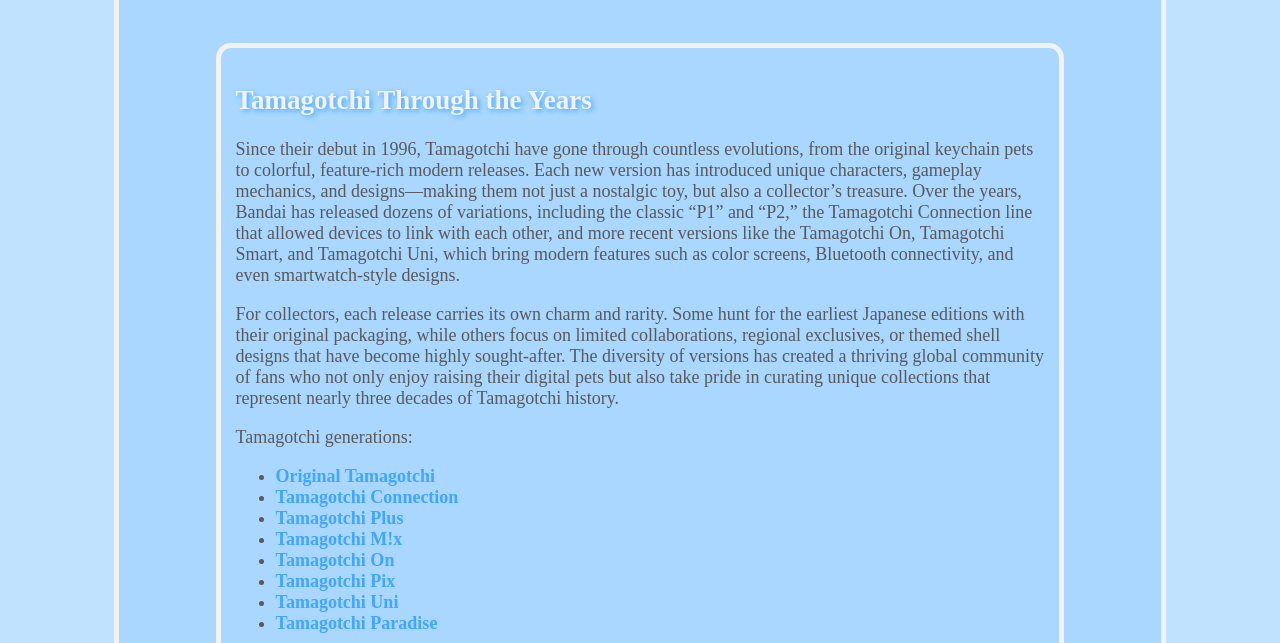
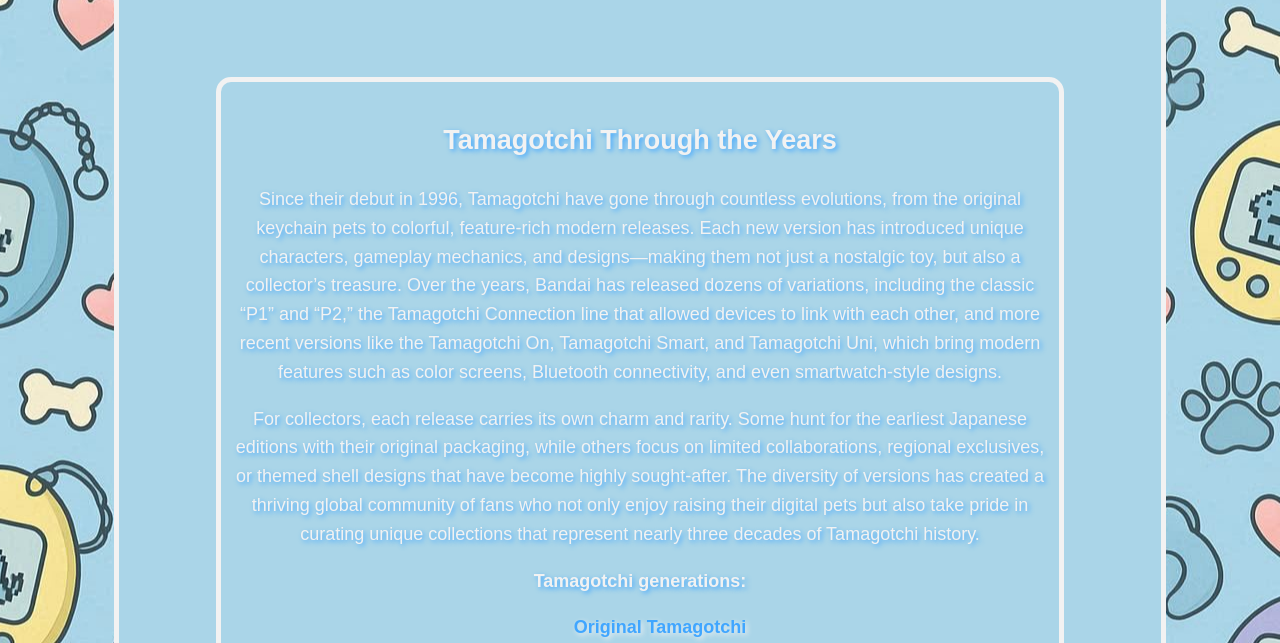
Before and after one commit to DIVIDERE/web-class-projects, a plain HTML site: page html5-css/index.html in a window 1280 px wide. Shown: the part 286-929 px from the top of the page. Drawn offline with Linux system fonts and the light colour scheme.

Commit message:
adjusted style

```diff
--- a/html5-css/css/styles.css
+++ b/html5-css/css/styles.css
@@ -1,12 +1,20 @@
 body {
-    background-color: #c1e2ff;
-    color:#595959;
+    background-image: url("../images/background.jpg");
+    background-attachment: fixed;
+    background-repeat: repeat;
+    background-position: center;
+    color: #F2F2F2;
+    font-family: Arial, sans-serif;
+    font-weight: 300;
     font-size: large;
+    text-align: center;
+    line-height: 1.6;
 }
 a {
     color: #40a6ff;
     text-decoration: none;
     font-weight: bold;
+    text-shadow: 2px 2px 5px #F2F2F2;
 }
 a:hover {
     color: #F2F2F2;
@@ -15,12 +23,14 @@ img {
     display: block;
     margin: 20px auto;
     width: 600px;
+    max-width: 100%;
+    height: auto;
     border: #F2F2F2 3px solid;
     border-radius: 10px;
     padding: 10px;
 }
 #container {
-    background-color: #a9d7ff;
+    background-color: #aad5e8;
     border: #F2F2F2 5px solid;
     border-radius: 15px;
     padding: 15px;
@@ -57,6 +67,15 @@ main {
     width: 80%;
     margin: 80px auto;
 }
+p {
+    text-shadow: 2px 2px 5px #40a6ff;
+}
+b {
+    font-weight: 600;
+}
+ul {
+    list-style: none;
+}
 footer {
     font-size: small;
     text-align: center;
--- a/html5-css/index.html
+++ b/html5-css/index.html
@@ -21,7 +21,7 @@
             <h2>Tamagotchi Through the Years</h2>
             <p>Since their debut in 1996, Tamagotchi have gone through countless evolutions, from the original keychain pets to colorful, feature-rich modern releases. Each new version has introduced unique characters, gameplay mechanics, and designs—making them not just a nostalgic toy, but also a collector’s treasure. Over the years, Bandai has released dozens of variations, including the classic “P1” and “P2,” the Tamagotchi Connection line that allowed devices to link with each other, and more recent versions like the Tamagotchi On, Tamagotchi Smart, and Tamagotchi Uni, which bring modern features such as color screens, Bluetooth connectivity, and even smartwatch-style designs.</p>
             <p>For collectors, each release carries its own charm and rarity. Some hunt for the earliest Japanese editions with their original packaging, while others focus on limited collaborations, regional exclusives, or themed shell designs that have become highly sought-after. The diversity of versions has created a thriving global community of fans who not only enjoy raising their digital pets but also take pride in curating unique collections that represent nearly three decades of Tamagotchi history.</p>
-            <p>Tamagotchi generations:</p>
+            <p><b>Tamagotchi generations:</b></p>
             <ul>
                 <li><a href="https://tamagotchi.fandom.com/wiki/Tamagotchi_(1996_Pet)">Original Tamagotchi</a></li>
                 <li><a href="https://tamagotchi.fandom.com/wiki/Tamagotchi_Connection_(franchise)">Tamagotchi Connection</a></li>
```
Also changed, not shown: html5-css/characters.html (+1 -1 lines), html5-css/images/background.jpg (added). Lines whose indentation alone changed are shown as unchanged.
